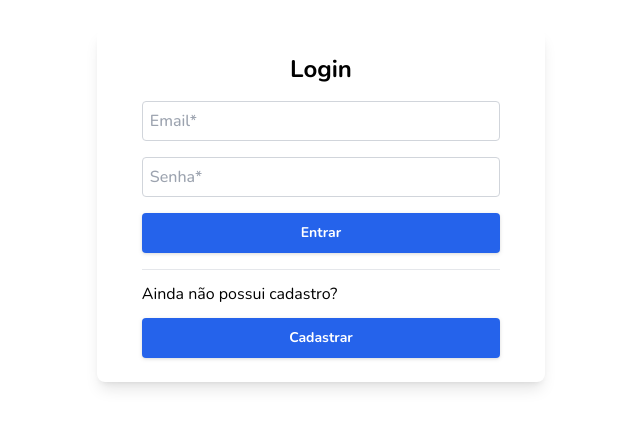
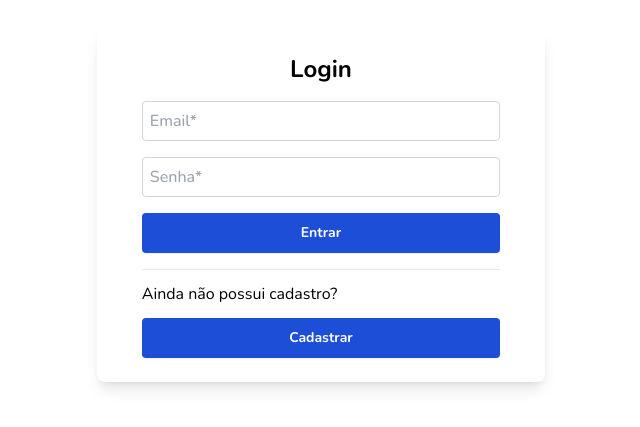
Before and after one commit to gabu322/cs50-final-project, a Next.js app: page /signin in a window 1280 px wide. Shown: the part 163-590 px from the top of the page, without its empty margins (319-959 px from the left). Built offline with nearby package versions, Linux system fonts and the light colour scheme.

Commit message:
Updated Button component to have better support for coloring and href

```diff
--- a/components/Button.jsx
+++ b/components/Button.jsx
@@ -1,71 +1,41 @@
 import Link from 'next/link';
 
+const bgColors = {
+   blue: { bg: "bg-blue-600", hover: "bg-blue-700" },
+   red: { bg: "bg-red-500", hover: "bg-red-600" },
+   green: { bg: "bg-green-600", hover: "bg-green-700" },
+   yellow: { bg: "bg-yellow-300", hover: "bg-yellow-400" },
+   orange: { bg: "bg-orange-400", hover: "bg-orange-500" },
+   black: { bg: "bg-black", hover: "bg-gray-800" }
+}
+
 export default function Button({
-   children,
-   href,
+   className,
    type,
    onClick,
-   className,
-   transparent,
-   blank,
+   color = "blue",
+   bgColor,
+   hoverColor,
+   text,
    textColor = "text-white",
-   color = "bg-blue-600 hover:bg-blue-700",
-   text,
+   href,
+   blank = "",
+   children,
+   rounded,
    disabled
 }) {
+   const colors = bgColors[color];
+   const bg_color = bgColor || colors.bg;
+   const hover_color = hoverColor || colors.hover;
 
-   if (textColor == "black") {
-      textColor = " text-black";
-   } else if (textColor == "red") {
-      textColor = " text-red-500";
-   } else if (textColor == "green") {
-      textColor = " text-green-500";
-   } else if (textColor == "yellow") {
-      textColor = " text-yellow-500";
-   } else if (textColor == "gray") {
-      textColor = " text-gray-500";
-   } else if (textColor == "pink") {
-      textColor = " text-pink-500";
-   }
-
-   if (transparent || color == "transparent") {
-      color = "bg-transparent";
-      textColor = " text-black font-bold";
-   } else if (color == "red") {
-      color = "bg-red-500 hover:bg-red-600";
-   } else if (color == "blue") {
-      color = "bg-blue-500 hover:bg-blue-600";
-   } else if (color == "green") {
-      color = "bg-green-500 hover:bg-green-600";
-   } else if (color == "yellow") {
-      color = "bg-yellow-500 hover:bg-yellow-600";
-   } else if (color == "gray") {
-      color = "bg-gray-500 hover:bg-gray-600";
-   } else if (color == "pink") {
-      color = "bg-pink-500 hover:bg-pink-600";
-   } else if (color == "white") {
-      color = "bg-white hover:bg-gray-100";
-   } else if (color == "black") {
-      color = "bg-black hover:bg-gray-800";
-   }
-
-   const buttonContent = <button
+   return <button
       type={type ?? "button"}
-      className={`px-3 rounded drop-shadow transition-all duration-200 cursor-pointer font-semibold text-sm flex-r-2 items-center justify-center ${color} ${textColor} ${className} h-10`}
+      className={`flex items-center justify-center relative h-10 px-3 shadow-sm transition-all duration-200 cursor-pointer font-semibold text-sm ${textColor} ${className} ${bg_color} ${hover_color} ${rounded ? "rounded-full" : "rounded"}`}
       onClick={onClick}
       disabled={disabled}
    >
       {children || text}
+
+      {href && <Link href={href} target={blank} className="absolute w-full h-full" />}
    </button>;
-
-   if (href) {
-      return (
-
-         <Link href={href} target={blank ? "_blank" : ""} className={className}>
-            {buttonContent}
-         </Link>
-      );
-   }
-
-   return buttonContent;
 }
```
